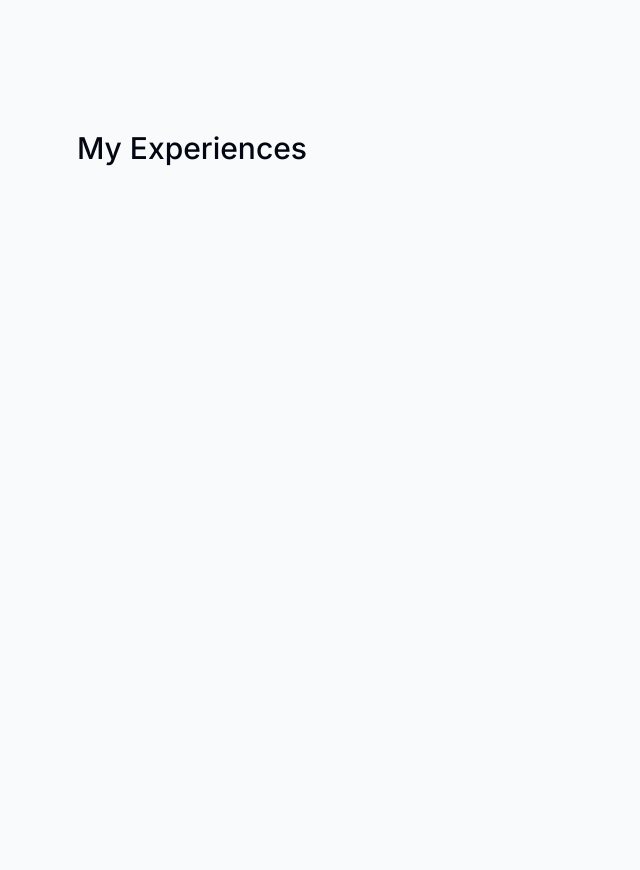
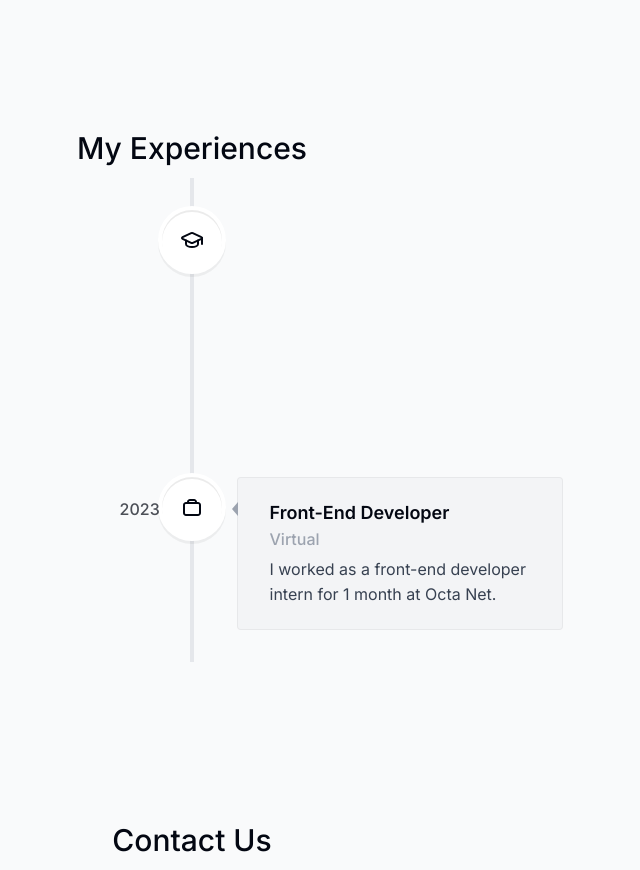
Before and after one commit to prince-sunsara/portfolio-website, a Next.js app: page / in a window 1280 px wide. Shown: the part 2860-3730 px from the top of the page, without its empty margins (448-1088 px from the left). Before the commit the page ends 3198 px from the top, so only its background shows below. Built offline with nearby package versions, Linux system fonts and the light colour scheme.

Commit message:
experience section done

```diff
--- a/app/globals.css
+++ b/app/globals.css
@@ -1,3 +1,8 @@
 @tailwind base;
 @tailwind components;
 @tailwind utilities;
+
+
+html {
+    --line-color: #e5e7eb;
+}
--- a/app/page.tsx
+++ b/app/page.tsx
@@ -1,5 +1,6 @@
 import {
   About,
+  Contact,
   Experiences,
   Intro,
   Project,
@@ -16,6 +17,7 @@ export default function Home() {
       <Project />
       <Skills />
       <Experiences />
+      <Contact />
     </main>
   );
 }
--- /dev/null
+++ b/components/Contact.tsx
@@ -0,0 +1,12 @@
+import React from "react";
+import SectionHeading from "./SectionHeading";
+
+const Contact = () => {
+  return (
+    <section>
+      <SectionHeading>Contact us</SectionHeading>
+    </section>
+  );
+};
+
+export default Contact;
--- a/components/Experiences.tsx
+++ b/components/Experiences.tsx
@@ -2,29 +2,53 @@
 import React from "react";
 import SectionHeading from "./SectionHeading";
 import { useSectionInView } from "@/lib/hooks";
-import { motion } from "framer-motion";
-
-const fadeInAnimationVarient = {
-  initial: { opacity: 0, y: 100 },
-  animate: (index: number) => ({
-    opacity: 1,
-    y: 0,
-    transition: {
-      delay: index * 0.05,
-    },
-  }),
-};
+// import { motion } from "framer-motion";
+import { experiencesData } from "@/lib/data";
+import {
+  VerticalTimeline,
+  VerticalTimelineElement,
+} from "react-vertical-timeline-component";
+import "react-vertical-timeline-component/style.min.css";
 
 const Experiences = () => {
   const { ref } = useSectionInView("Experience");
 
   return (
-    <section
-      ref={ref}
-      className="mb-28 scorll-mt-28 max-w-[53rem] text-center sm:mb-40"
-      id="experience"
-    >
+    <section ref={ref} id="experience" className="scroll-mt-28 mb-28 sm:mb-40">
       <SectionHeading>My Experiences</SectionHeading>
+
+      <VerticalTimeline animate lineColor="">
+        {experiencesData.map((exp, i) => (
+          <React.Fragment key={i}>
+            <VerticalTimelineElement
+              visible
+              contentStyle={{
+                background: "#f3f4f6",
+                boxShadow: "none",
+                border: "1px solid rgba(0,0,0,0.05)",
+                textAlign: "left",
+                padding: "1.3rem 2rem",
+                // margin: "1rem 2rem",
+              }}
+              contentArrowStyle={{
+                borderRight: "0.4rem solid #9ca3af",
+              }}
+              date={exp.date}
+              icon={exp.icon}
+              iconStyle={{
+                background: "white",
+                fontSize: "1.5rem",
+              }}
+            >
+              <h3 className="font-semibold text-lg capitalize">{exp.title}</h3>
+              <p className="font-normal text-gray-400 !mt-0">{exp.location}</p>
+              <p className="!mt-1 !font-normal text-gray-700">
+                {exp.description}
+              </p>
+            </VerticalTimelineElement>
+          </React.Fragment>
+        ))}
+      </VerticalTimeline>
     </section>
   );
 };
--- a/components/index.ts
+++ b/components/index.ts
@@ -5,5 +5,15 @@ import About from "./About";
 import Project from "./Projects";
 import Skills from "./Skills";
 import Experiences from "./Experiences";
+import Contact from "./Contact";
 
-export { Header, Intro, SectionDivider, About, Project, Skills, Experiences };
+export {
+  Header,
+  Intro,
+  SectionDivider,
+  About,
+  Project,
+  Skills,
+  Experiences,
+  Contact,
+};
--- a/package.json
+++ b/package.json
@@ -22,6 +22,7 @@
     "@types/node": "^20",
     "@types/react": "^18",
     "@types/react-dom": "^18",
+    "@types/react-vertical-timeline-component": "^3.3.6",
     "eslint": "^8",
     "eslint-config-next": "14.2.5",
     "postcss": "^8",
```
Also changed, not shown: 1 other file (tests, documents, lock files or other folders).
